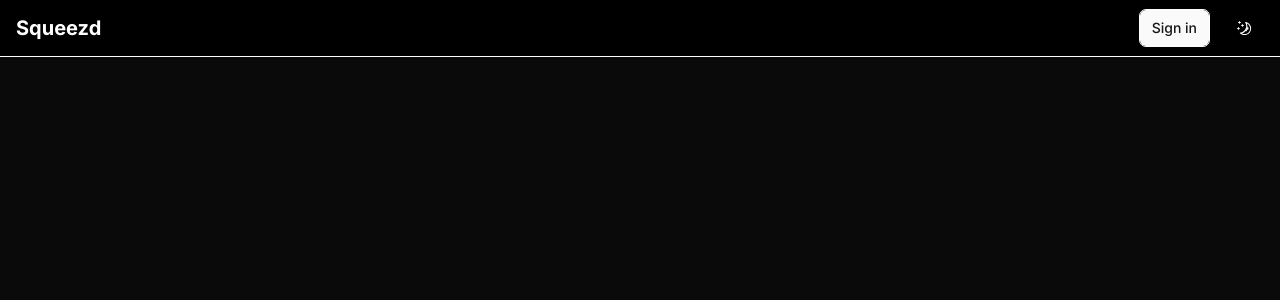
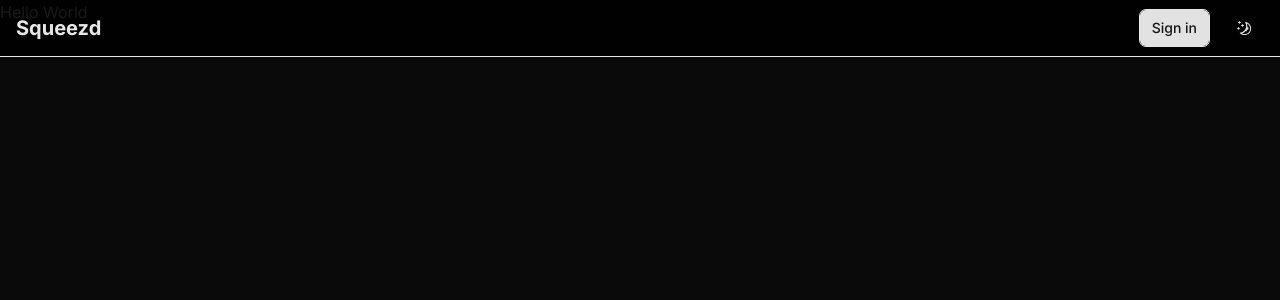
Before and after one commit to squeezd/webapp, a Next.js app: page / in a window 1280 px wide. Shown: the top 300 px of the page. Built offline with nearby package versions, Linux system fonts and the light colour scheme; no server answers.

Commit message:
feat: add navbar opacity

```diff
--- a/src/app/_component/Navbar.tsx
+++ b/src/app/_component/Navbar.tsx
@@ -44,7 +44,7 @@ export const Navbar: FC = function () {
   };
 
   return (
-    <nav className="w-screen px-4 py-2 flex fixed justify-between items-center dark:bg-black bg-white border-b-[1px] border-b-white">
+    <nav className="w-screen fixed px-4 py-2 min-h-8 flex justify-between items-center opacity-90 dark:bg-black bg-white border-b-[1px] border-b-white">
       <Link href="/" className="text-black dark:text-white font-bold text-xl">
         Squeezd
       </Link>
```
